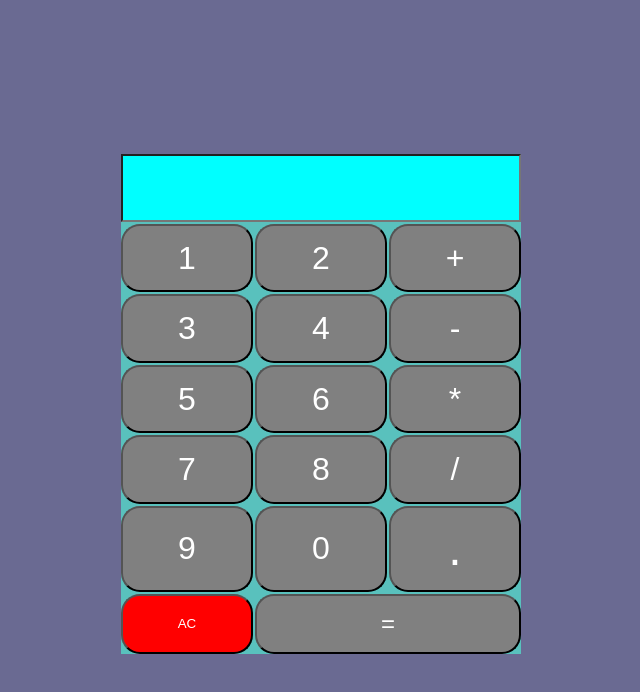
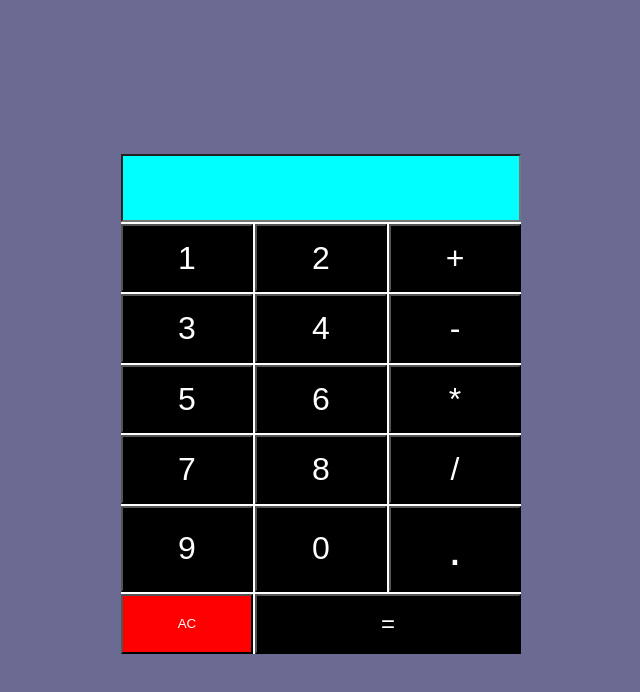
Before and after one commit to giftnkz6/JavaScript-Calculator-, a plain HTML site: page index.html in a window 1280 px wide. Shown: the whole page, without its empty margins (319-959 px from the left). Drawn offline with Linux system fonts and the light colour scheme.

Commit message:
Added colors

```diff
--- a/styles/style.css
+++ b/styles/style.css
@@ -17,7 +17,7 @@ body{
     width: 400px;
     height:500px;
     border: 0px solid black;
-    background-color: #59C1BD;
+    background-color: white;
     justify-content: center;
     margin: auto;
     margin-top: 12%;
@@ -28,9 +28,9 @@ body{
     grid-column: 2/ -1;
 }
 button{
-    background-color: grey;
+    background-color: black;
     color: white;
-    border-radius: 19px;
+    /* border-radius: 19px; */
 }
 button:hover{
     background-color: aqua;
```
